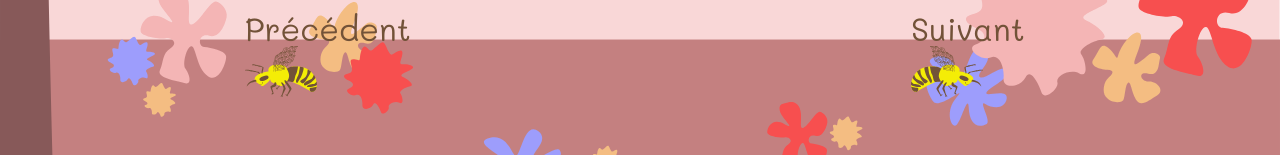
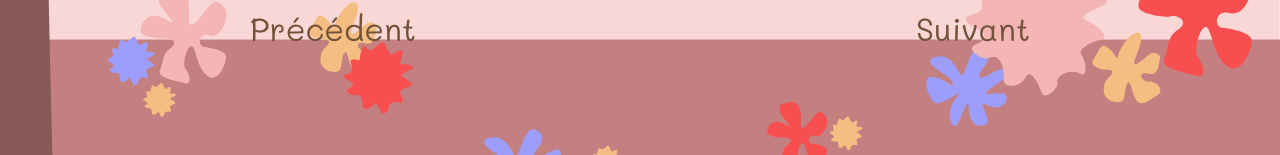
Before and after one commit to ANAISfaucher/D4-projet1-abeille, a plain HTML site: page 2-buttinage.html in a window 1280 px wide. Shown: the part 563-718 px from the top of the page. Drawn offline with Linux system fonts and the light colour scheme; a web font is replaced by a local one.

Commit message:
enlever les abeilles
enleveilles des abeilles sur des boutons

```diff
--- a/2-buttinage.html
+++ b/2-buttinage.html
@@ -54,11 +54,9 @@
 
 <footer>
 
-  <li class=""><a href="1-departruche.html">Précédent
-  <img src="image/mireille2.svg" alt= "mireille"></a> </li>
+  <li class=""><a href="1-departruche.html">Précédent</a> </li>
 
-  <li class=""><a href="3-reproduction.html">Suivant
-  <img src="image/mireille.svg" alt= "mireille"></a> </li>
+  <li class=""><a href="3-reproduction.html">Suivant</a> </li>
 
 </footer>
 
```
